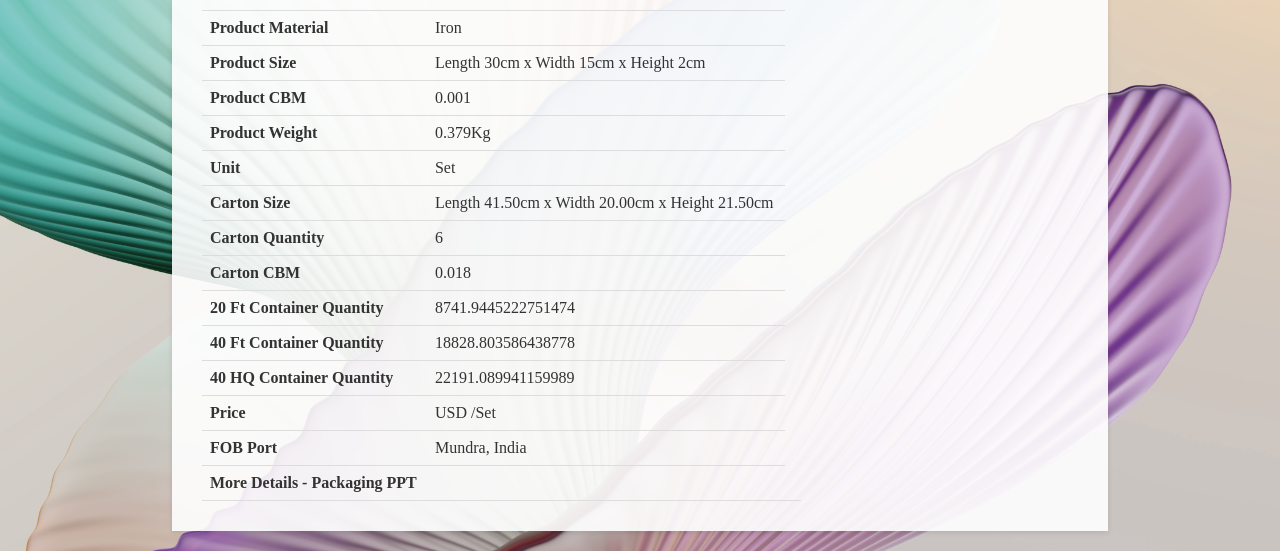
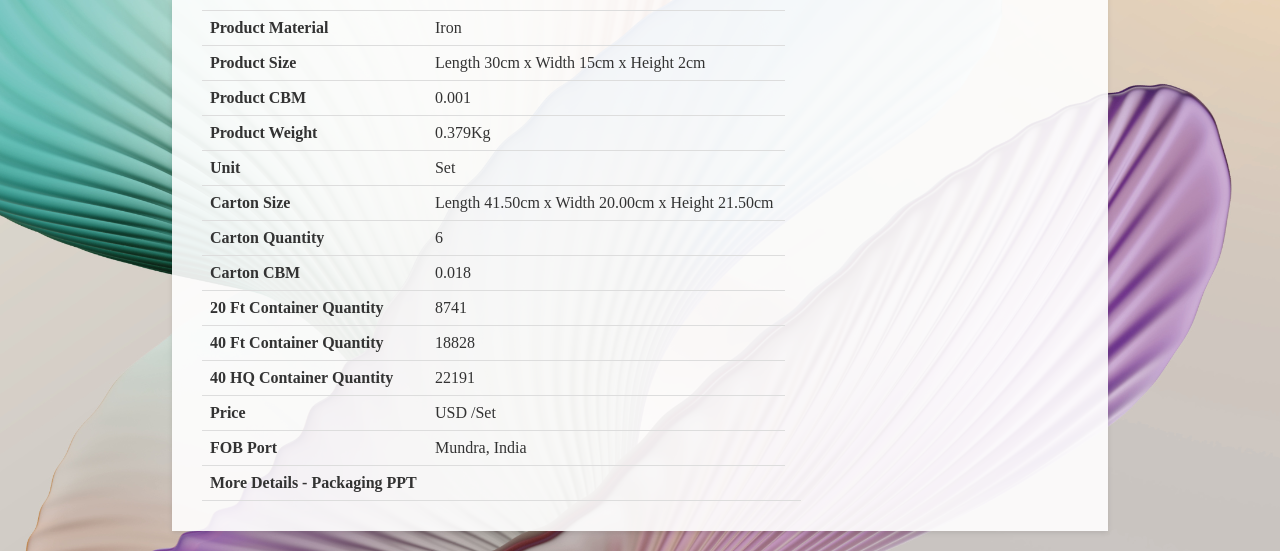
Before and after one commit to GBSLIT/GB26892, a plain HTML site: page index.html in a window 1280 px wide. Shown: the part 288-839 px from the top of the page. Drawn offline with Linux system fonts and the light colour scheme.

Commit message:
Update index.html

```diff
--- a/index.html
+++ b/index.html
@@ -177,15 +177,15 @@
                 </tr>
                 <tr>
                     <th>20 Ft Container Quantity</th>
-                    <td>8741.9445222751474 </td>
+                    <td>8741 </td>
                 </tr>
                 <tr>
                     <th>40 Ft Container Quantity</th>
-                    <td>18828.803586438778 </td>
+                    <td>18828 </td>
                 </tr>
                 <tr>
                     <th>40 HQ Container Quantity</th>
-                    <td>22191.089941159989 </td>
+                    <td>22191 </td>
                  </tr>
                 <tr>
                     <th>Price</th>
```
